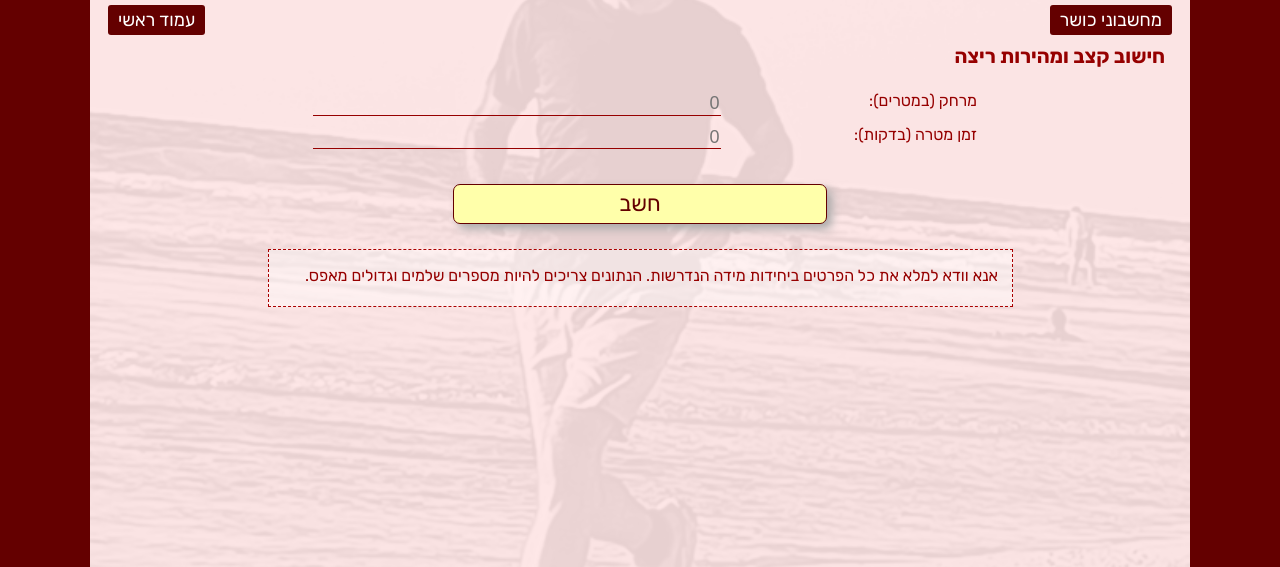
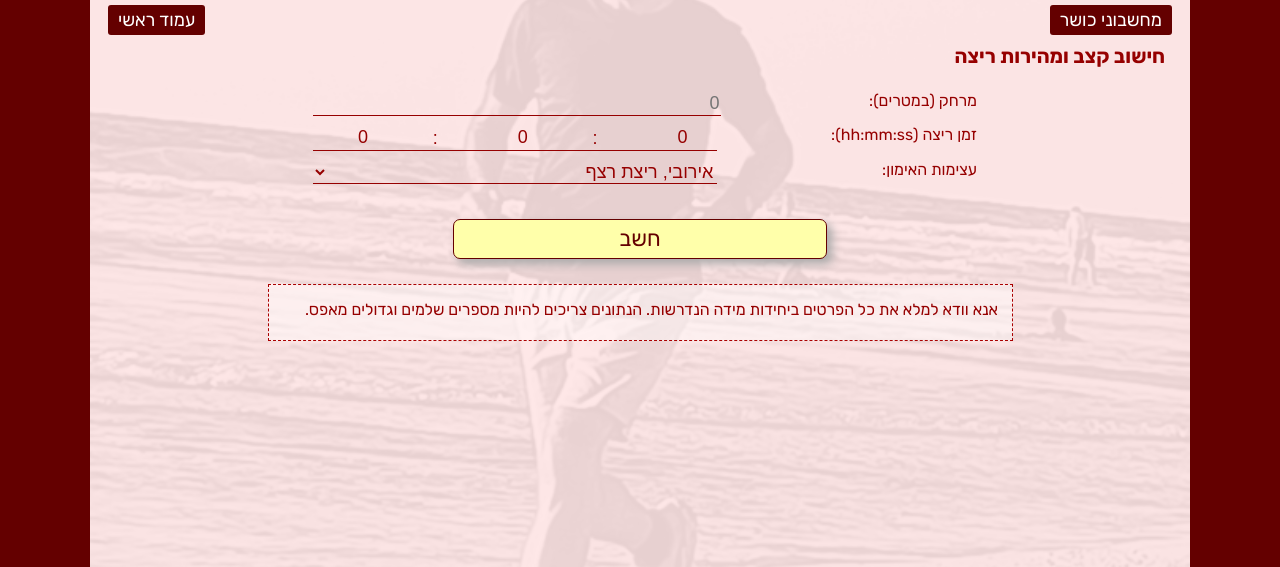
Before and after one commit to NitzanC07/running-react, a React app: page /#/calculators/pace-calculate in a window 1280 px wide. Shown: the part 124-691 px from the top of the page. Built offline with nearby package versions, Linux system fonts and the light colour scheme.

Commit message:
Added pacer calculator

```diff
--- a/src/components/Calculators/PaceCalculate/PaceComponent.js
+++ /dev/null
@@ -1,86 +0,0 @@
-import { useEffect, useState } from 'react';
-import SecondaryMenu from '../../SecondaryMenu/SecondaryMenu';
-
-function PaceCalculate(props) {
-
-    const [distance, setDistance] = useState(0);
-    const [time, setTime] = useState(0);
-    const [showData, setShowData] = useState(false);
-
-    // function round_number(value, decimals){
-    //     var shifter = Math.pow(10, decimals);
-    //     return Math.round(value * shifter) / shifter;
-    // }
-
-    useEffect(() => {
-        if (distance > 0 && time > 0) {
-            setDistance(distance);
-            setTime(time);
-        } else {
-            setShowData(false);
-        }
-    }, [distance, time])
-
-    function paceCalculate(evt) {
-        evt.preventDefault();
-        if (distance > 0 && time > 0) {
-            console.log('Calculate Pace for some distance.');
-            setShowData(true);
-        }
-    }
-
-    return(
-        <div className="main__content calculators" id="pace-calculate">
-
-        <SecondaryMenu
-            page="calculators"
-            name="מחשבוני כושר"
-        />
-
-        <h2 className='calculator__title'>חישוב קצב ומהירות ריצה</h2>
-        <form className='calculator__form' onSubmit={paceCalculate}>
-
-            <fieldset className='calculator__form__data'>
-            <label className="calculator__form__data-label">מרחק (במטרים):</label>
-                <input
-                className='calculator__form__input'
-                type="number"
-                id="distance"
-                placeholder="0"
-                value={distance > 0 ? distance : ""}
-                onChange={(e) => setDistance(e.target.value)}
-                />
-            </fieldset>
-
-            <fieldset className='calculator__form__data'>
-            <label className="calculator__form__data-label">זמן מטרה (בדקות):</label>
-                <input
-                className='calculator__form__input'
-                type="number"
-                id="time"
-                placeholder="0"
-                value={time > 0 ? time : ""}
-                onChange={(e) => setTime(e.target.value)}
-                />
-            </fieldset>
-
-            <button className='calculator__form__submit-button' type='submit'>חשב</button>
-
-            {
-            showData ?
-            <fieldset  className="calculator__form__result">
-                <p className="calculator__form__result-content">מרחק מטרה: {distance} מטרים.</p>
-                <p className="calculator__form__result-content">קצב מטרה: {time}</p>
-                <p className="calculator__form__result-content">מהירות מטרה: {time}</p>
-            </fieldset>
-            :
-            <fieldset  className="calculator__form__result">
-                <p className="calculator__form__result-content">אנא וודא למלא את כל הפרטים ביחידות מידה הנדרשות. הנתונים צריכים להיות מספרים שלמים וגדולים מאפס.</p>
-            </fieldset>
-            }
-        </form>
-        </div>
-    )
-}
-
-export default PaceCalculate;
--- /dev/null
+++ b/src/components/Calculators/PaceCalculator/PaceCalculate.js
@@ -0,0 +1,44 @@
+class PaceCalculator {
+    constructor(distance, hours, minutes, seconds, intensity) {
+        this._distance_m = distance;
+        this._distance_km = this._distance_m / 1000;
+        this._totalTimeMintues = Number(hours*60) + Number(minutes) + Number(seconds/60);
+        this._intensity = intensity;
+    }
+
+    _roundNumber(value, decimals){
+        var shifter = Math.pow(10, decimals);
+        return Math.round(value * shifter) / shifter;
+    }
+
+    _paceZones(pace) {
+        const percentages = {'zone3': [1.2, 1.1, 1, 0.95, 0.80], 'zone4': [1.25, 1.15, 1.05, 1, 0.85], 'zone5': [1.45, 1.35, 1.25, 1.15, 1]};
+        const intense = this._intensity;
+        console.log(intense, percentages[this._intensity]);
+        const zones = [];
+        for (let z = 0; z < percentages[this._intensity].length; z++) {
+            const zoneMins = Math.floor(((pace) * percentages[this._intensity][z]) / 1);
+            const zoneSecs = Math.floor((((pace) * percentages[this._intensity][z]) % 1) * 60);
+            const paceTarget = `${zoneMins.toString().padStart(2, '0')}:${zoneSecs.toString().padStart(2, '0')}`;
+            const speedTarget = this._roundNumber((60 / (zoneMins + (zoneSecs/60))), 2);
+            zones.push([paceTarget, speedTarget])
+        }
+        return zones;
+    }
+
+    compute() {
+        const pace = this._roundNumber((this._totalTimeMintues / this._distance_km), 2);
+        const paceMins = Math.floor(pace / 1);
+        const paceSec = Math.floor((pace % 1)*60);
+        const zones = this._paceZones(pace);
+        const paceResult = `${paceMins.toString().padStart(2, '0')}:${paceSec.toString().padStart(2, '0')}`
+        const speed = this._roundNumber((this._distance_km / (this._totalTimeMintues / 60)), 2);
+        return {
+            pace: paceResult,
+            speed: speed,
+            targets: zones
+        }
+    }
+}
+
+export default PaceCalculator;
--- /dev/null
+++ b/src/components/Calculators/PaceCalculator/PaceComponent.js
@@ -0,0 +1,122 @@
+import { useEffect, useState } from 'react';
+import SecondaryMenu from '../../SecondaryMenu/SecondaryMenu';
+import PaceCalculator from './PaceCalculate';
+
+function PaceCalculate(props) {
+
+    const [distance, setDistance] = useState(0);
+    const [seconds, setSeconds] = useState(0);
+    const [minutes, setMinutes] = useState(0);
+    const [hours, setHours] = useState(0);
+    const [intensity, setIntensity] = useState('zone3');
+    const [showData, setShowData] = useState(false);
+    const [paceAndSpeed, setPaceAndSpeed] = useState({pace: '', speed: 0});
+
+    useEffect(() => {
+        if (distance > 0) {
+            const paceCalculatorInstance = new PaceCalculator(distance, hours, minutes, seconds, intensity);
+            setPaceAndSpeed(paceCalculatorInstance.compute());
+        } else {
+            setShowData(false);
+        }
+    }, [distance, hours, minutes, seconds, intensity])
+
+    function paceCalculate(evt) {
+        evt.preventDefault();
+        if (hours < 0 || minutes < 0 || seconds < 0) {
+            setShowData(false);
+        } else if (distance > 0 && minutes >= 0) {
+            setShowData(true);
+        }
+    }
+
+    return(
+        <div className="main__content calculators" id="pace-calculate">
+
+        <SecondaryMenu
+            page="calculators"
+            name="מחשבוני כושר"
+        />
+
+        <h2 className='calculator__title'>חישוב קצב ומהירות ריצה</h2>
+        <form className='calculator__form' onSubmit={paceCalculate}>
+
+            <fieldset className='calculator__form__data'>
+            <label className="calculator__form__data-label">מרחק (במטרים):</label>
+                <input
+                className='calculator__form__input'
+                type="number"
+                id="distance"
+                placeholder="0"
+                value={distance > 0 ? distance : ""}
+                onChange={(e) => setDistance(e.target.value)}
+                />
+            </fieldset>
+
+            <fieldset className='calculator__form__data'>
+            <label className="calculator__form__data-label">זמן ריצה (hh:mm:ss):</label>
+                <div className='calculator__form__input calculator__form__input_time-parts'>
+                    <input
+                    className='calculator__form__input calculator__form__input_time'
+                    type="number"
+                    id="seconds"
+                    placeholder={0}
+                    value={seconds <= 0 ? seconds * 0 : seconds > 59 ? seconds % 60 : seconds}
+                    onChange={(e) => setSeconds(e.target.value)}
+                    />:
+                    <input
+                    className='calculator__form__input calculator__form__input_time'
+                    type="number"
+                    id="minutes"
+                    placeholder={0}
+                    value={minutes <= 0 ? minutes * 0 : minutes}
+                    onChange={(e) => setMinutes(e.target.value)}
+                    />:
+                    <input
+                    className='calculator__form__input calculator__form__input_time'
+                    type="number"
+                    id="hours"
+                    placeholder={0}
+                    value={hours <= 0 ? hours * 0 : hours}
+                    onChange={(e) => setHours(e.target.value)}
+                    />
+                </div>
+            </fieldset>
+
+            <fieldset className='calculator__form__data'>
+            <label className="calculator__form__data-label">עצימות האימון:</label>
+                <select
+                    className='calculator__form__input'
+                    value={intensity}
+                    onChange={(e) => setIntensity(e.target.value)}
+                >
+                    <option className='calculator__form__input-option' type='radio' id='intensity-zone3' value='zone3'>אירובי, ריצת רצף</option>
+                    <option className='calculator__form__input-option' type='radio' id='intensity-zone4' value='zone4'>אינטרוואלים בעצימות בינונית</option>
+                    <option className='calculator__form__input-option' type='radio' id='intensity-zone5' value='zone5'>אינטרוואלים בעצימות גבוהה</option>
+                </select>
+            </fieldset>
+
+            <button className='calculator__form__submit-button' type='submit'>חשב</button>
+
+            {
+            showData ?
+            <fieldset  className="calculator__form__result">
+                <p className="calculator__form__result-content">מרחק: {distance} מטרים.</p>
+                <p className="calculator__form__result-content">קצב: {paceAndSpeed.pace} דקות לק"מ ({paceAndSpeed.speed} קמ"ש).</p>
+                <p className="calculator__form__result-content">קצב לאימון שחרור / התאוששות: {paceAndSpeed.targets[0][0]} דקות לק"מ ({paceAndSpeed.targets[0][1]} קמ"ש).</p>
+                <p className="calculator__form__result-content">קצב לאימון אירובי קל: {paceAndSpeed.targets[1][0]} דקות לק"מ ({paceAndSpeed.targets[1][1]} קמ"ש).</p>
+                <p className="calculator__form__result-content">קצב לאימון אירובי טמפו: {paceAndSpeed.targets[2][0]} דקות לק"מ ({paceAndSpeed.targets[2][1]} קמ"ש).</p>
+                <p className="calculator__form__result-content">קצב לאימון אנאירובי: {paceAndSpeed.targets[3][0]} דקות לק"מ ({paceAndSpeed.targets[3][1]} קמ"ש).</p>
+                <p className="calculator__form__result-content">קצב לאימון אנאירובי עצים: {paceAndSpeed.targets[4][0]} דקות לק"מ ({paceAndSpeed.targets[4][1]} קמ"ש).</p>
+            </fieldset>
+            :
+            <fieldset  className="calculator__form__result">
+                <p className="calculator__form__result-content">אנא וודא למלא את כל הפרטים ביחידות מידה הנדרשות. הנתונים צריכים להיות מספרים שלמים וגדולים מאפס.</p>
+            </fieldset>
+            }
+        </form>
+        </div>
+    )
+}
+
+export default PaceCalculate;
--- a/src/components/Calculators/Vo2maxCooperCalculate/Vo2maxCooperComponent.js
+++ b/src/components/Calculators/Vo2maxCooperCalculate/Vo2maxCooperComponent.js
@@ -61,7 +61,7 @@ function Vo2maxCooperComponent(props) {
         }
     }
 
-    function changeShowshowTheory() {
+    function changeShowTheory() {
         if (!showTheory) {
             setShowTheory(true);
         } else {
@@ -223,7 +223,7 @@ function Vo2maxCooperComponent(props) {
                 ""
             }
 
-            <h3 className='calculator__subtitle' onClick={changeShowshowTheory}>רקע תאורתי</h3>
+            <h3 className='calculator__subtitle' onClick={changeShowTheory}>רקע תאורתי</h3>
             {
                 showTheory ?
                 <div>
@@ -246,15 +246,15 @@ function Vo2maxCooperComponent(props) {
                         כמו כן, לרוב בדיקה זו תתבצע על ספורטאים מקצוענים או חובבי ספורט מיומנים, ולא נבצע בדיקה זו על
                         מאומנים מתחילים, או אנשים שיש להם בעיות בריאותיות שמגבילות להגיע למאמצים גבוהים.
                     </p>
-                    <p className='calculator__text'>
+                    <div className='calculator__text'>
                         <b className='calculator__text_bold'>מקורות:</b>
                         <ul className='calculator__text_list'>
                             <li className='calculator__text_list-item'>קורס מאמני ריצות ארוכות. בית הספר למקצועות הספורט. תל אביב. 2019.</li>
                             <li className='calculator__text_list-item'>ד"ר ענבר, ע' ונייס, ש'. <b className='calculator__text_bold'>הפיזיולוגיה של המאמץ.</b> הוצאת "פוקוס". 2011.</li>
                             <li className='calculator__text_list-item'>Cooper VO<sub className='calculator__text_list-item'>2</sub> max Test, www.brianmac.co.uk</li>
                         </ul>
+                    </div>
 
-                    </p>
                 </div>
                 :
                 ""
--- /dev/null
+++ b/src/components/Calculators/__form/__input/_time-parts/calculator__form__input_time-parts.css
@@ -0,0 +1,5 @@
+.calculator__form__input_time-parts {
+    display: flex;
+    flex-direction: row;
+    justify-content: space-between;
+}
--- /dev/null
+++ b/src/components/Calculators/__form/__input/_time/calculator__form__input_time.css
@@ -0,0 +1,6 @@
+.calculator__form__input_time {
+    width: 20%;
+    margin: 0;
+    border-bottom: 0px solid rgba(150, 0, 0);
+    text-align: center;
+}
--- a/src/components/Main/Main.js
+++ b/src/components/Main/Main.js
@@ -7,7 +7,7 @@ import Vo2maxByHrComponent from '../Calculators/Vo2maxByHr/Vo2maxByHrComponent';
 import FatPercentageSkinfoldComponent from '../Calculators/FatPercentageSkinfoldCalculate/FatPercentageSkinfoldComponent';
 import FatPercentageComponent from '../Calculators/FatPercentageCalculate/FatPercentageComponent';
 import BmiComponent from '../Calculators/BmiCalculate/BmiComponent';
-import PaceCalculate from '../Calculators/PaceCalculate/PaceComponent';
+import PaceCalculate from '../Calculators/PaceCalculator/PaceComponent';
 import TrainingPlans from '../TrainingPlans/TrainingPlans';
 import Bct from '../Bct/Bct';
 
--- a/src/index.css
+++ b/src/index.css
@@ -32,6 +32,8 @@
 @import url('./components/Calculators/__form/__data/calculator__form__data.css');
 @import url('./components/Calculators/__form/__data/calculator__form__data-label.css');
 @import url('./components/Calculators/__form/__input/calculator__form__input.css');
+@import url('./components/Calculators/__form/__input/_time-parts/calculator__form__input_time-parts.css');
+@import url('./components/Calculators/__form/__input/_time/calculator__form__input_time.css');
 @import url('./components/Calculators/__form/__submit-button/calculator__form__submit-button.css');
 @import url('./components/Calculators/__form/__result/calculator__form__result.css');
 @import url('./components/Calculators/__form/__result/calculator__form__result-content.css');
```
